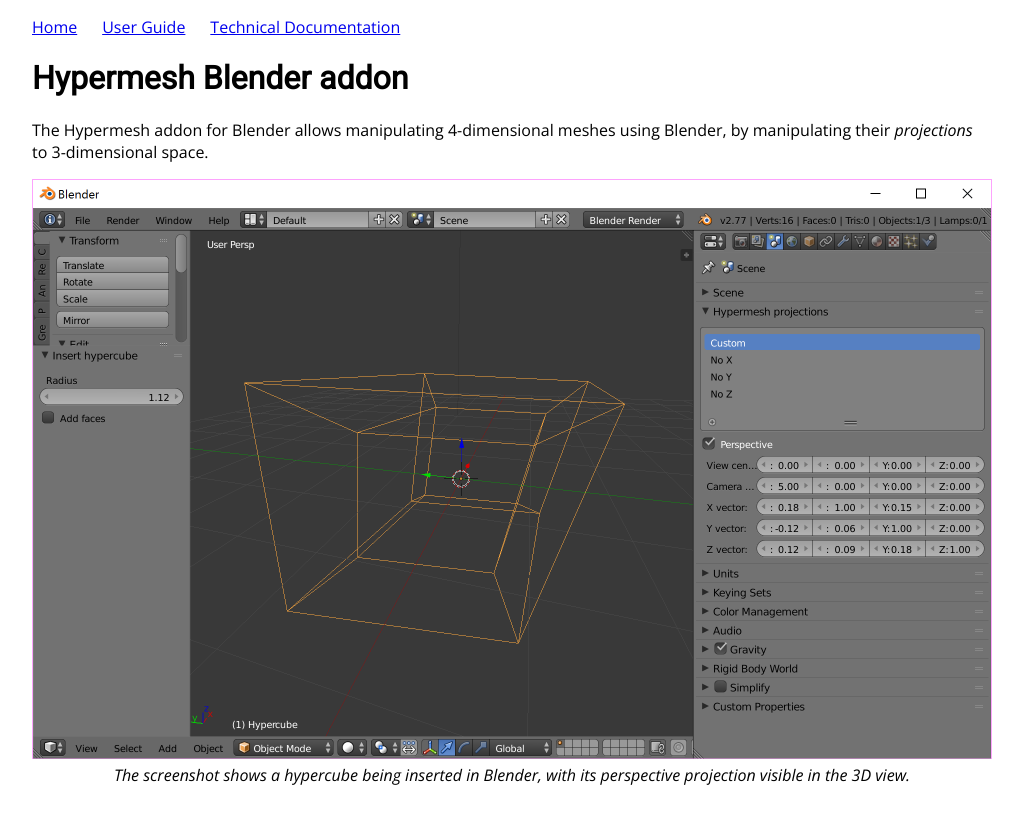
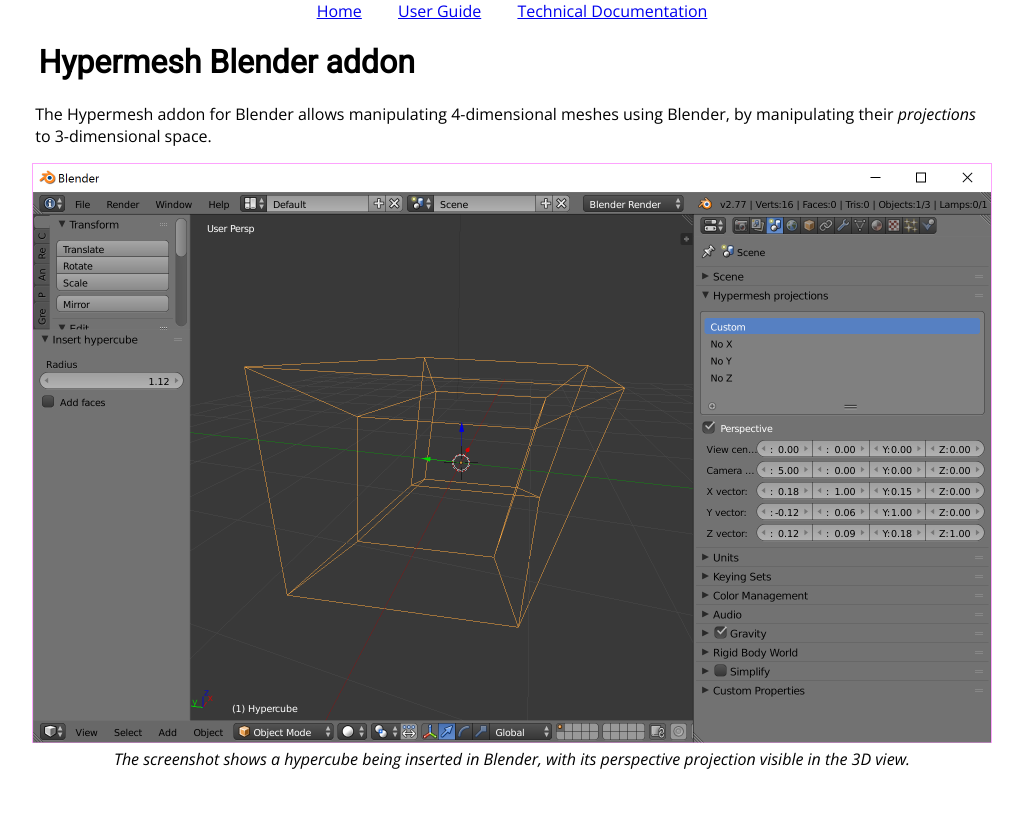
Before and after one commit to BlenderCN-Org/hypermesh, a Jekyll site: the page built from docs/index.md, in a window 1280 px wide. Shown: the top 824 px of the page, without its empty margins (128-1151 px from the left). Built offline with Jekyll 4.4.1, drawn with Linux system fonts in a browser that asks for light colours.

Commit message:
Improve menu rendering
Especially on mobile

```diff
--- a/docs/_includes/menu.md
+++ b/docs/_includes/menu.md
@@ -1,8 +1,6 @@
-{% capture my_include %}
-
-[Home]({{ site.baseurl }}/) &nbsp;&nbsp;&nbsp;&nbsp;
-[User Guide]({{ site.baseurl }}/user-guide) &nbsp;&nbsp;&nbsp;&nbsp;
-[Technical Documentation]({{ site.baseurl }}/internals)
-
-{% endcapture %}
-{{ my_include | markdownify }}
+<ul class="menu">
+<li class="menuitem"><a href=="{{ site.baseurl }}/">Home</a></li>
+<li class="menuitem"><a href=="{{ site.baseurl }}/user-guide">User Guide</a></li>
+<li class="menuitem"><a href=="{{ site.baseurl }}/internals">Technical Documentation</a></li>
+<div style="clear: both;"></div>
+</ul>
--- a/docs/css/default.scss
+++ b/docs/css/default.scss
@@ -13,8 +13,26 @@
 	position: relative;
 }
 
+ul.menu {
+	text-align: center;
+	margin: 0;
+	padding: 0;
+}
+li.menuitem {
+	box-sizing: border-box;
+	padding: 0;
+	margin: 0 1em;
+	list-style-type: none;
+	display: inline-block;
+}
+
 h1, h2, h3, h4, h5 {
 	font-family: 'Roboto', sans-serif;
+}
+
+h1, h2, h3, h4, h5, p, li {
+	padding-left: 0.2em;
+	padding-right: 0.2em;
 }
 
 code {
```
